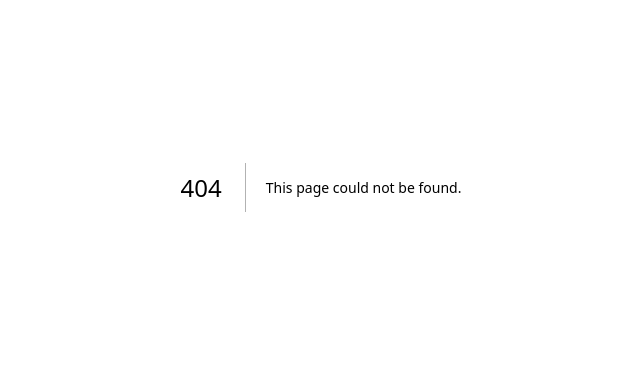
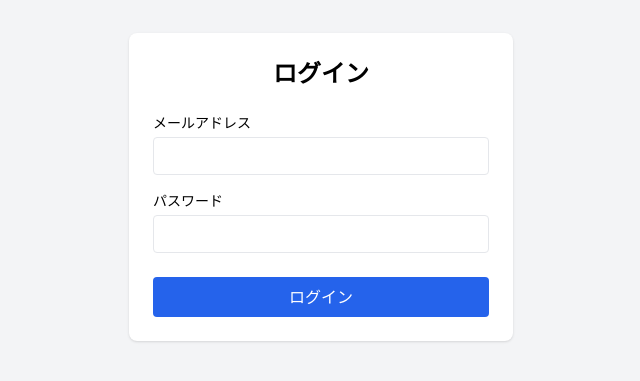
Before and after one commit to calltella/vercel-with-supabase, a Next.js app: page /login in a window 1280 px wide. Before the commit this address had no page. Shown: the part 213-594 px from the top of the page, without its empty margins (319-959 px from the left). Built offline with nearby package versions, Linux system fonts and the light colour scheme.

Commit message:
password login

```diff
--- /dev/null
+++ b/app/api/auth/[...nextauth]/route.ts
@@ -0,0 +1,2 @@
+import { handlers } from "@/auth" // Referring to the auth.ts we just created
+export const { GET, POST } = handlers
--- /dev/null
+++ b/app/login/page.tsx
@@ -0,0 +1,85 @@
+"use client";
+
+import { signIn } from "next-auth/react";
+import { useState } from "react";
+import { useRouter } from "next/navigation";
+
+export default function LoginPage() {
+  const router = useRouter();
+  const [email, setEmail] = useState("");
+  const [password, setPassword] = useState("");
+  const [error, setError] = useState<string | null>(null);
+  const [loading, setLoading] = useState(false);
+
+  const handleSubmit = async (e: React.FormEvent) => {
+    e.preventDefault();
+    setLoading(true);
+    setError(null);
+
+    const res = await signIn("credentials", {
+      email,
+      password,
+      redirect: false,
+    });
+
+    setLoading(false);
+
+    if (res?.error) {
+      setError("メールアドレスまたはパスワードが違います");
+      return;
+    }
+
+    router.push("/");
+  };
+
+  return (
+    <div className="flex min-h-screen items-center justify-center bg-gray-100">
+      <form
+        onSubmit={handleSubmit}
+        className="w-full max-w-sm rounded-lg bg-white p-6 shadow"
+      >
+        <h1 className="mb-6 text-center text-2xl font-bold">
+          ログイン
+        </h1>
+
+        {error && (
+          <p className="mb-4 text-sm text-red-600">{error}</p>
+        )}
+
+        <div className="mb-4">
+          <label className="mb-1 block text-sm font-medium">
+            メールアドレス
+          </label>
+          <input
+            type="email"
+            required
+            value={email}
+            onChange={(e) => setEmail(e.target.value)}
+            className="w-full rounded border px-3 py-2 text-sm focus:outline-none focus:ring focus:ring-blue-300"
+          />
+        </div>
+
+        <div className="mb-6">
+          <label className="mb-1 block text-sm font-medium">
+            パスワード
+          </label>
+          <input
+            type="password"
+            required
+            value={password}
+            onChange={(e) => setPassword(e.target.value)}
+            className="w-full rounded border px-3 py-2 text-sm focus:outline-none focus:ring focus:ring-blue-300"
+          />
+        </div>
+
+        <button
+          type="submit"
+          disabled={loading}
+          className="w-full rounded bg-blue-600 py-2 text-white hover:bg-blue-700 disabled:opacity-50"
+        >
+          {loading ? "ログイン中..." : "ログイン"}
+        </button>
+      </form>
+    </div>
+  );
+}
--- /dev/null
+++ b/auth.ts
@@ -0,0 +1,49 @@
+// /app/auth.ts
+import NextAuth from "next-auth";
+import Credentials from "next-auth/providers/credentials";
+
+import PostgresAdapter from "@auth/pg-adapter";
+import { Pool } from "pg";
+import { getUserFromDb } from "@/lib/utils/auth";
+
+const pool = new Pool({
+  connectionString: process.env.DATABASE_URL,
+  ssl: process.env.NODE_ENV === "production"
+    ? { rejectUnauthorized: false }
+    : false,
+});
+
+export const { handlers, signIn, signOut, auth } = NextAuth({
+  adapter: PostgresAdapter(pool),
+  providers: [
+    Credentials({
+      // You can specify which fields should be submitted, by adding keys to the `credentials` object.
+      // e.g. domain, username, password, 2FA token, etc.
+      credentials: {
+        email: {},
+        password: {},
+      },
+      authorize: async (credentials) => {
+        //let user = null;
+
+        const { email, password } = credentials;
+
+        if (typeof email !== "string" || typeof password !== "string") {
+          throw new Error("メールアドレスまたはパスワードの型が不正です");
+        }
+
+        // logic to verify if the user exists
+        const user = await getUserFromDb(email, password);
+
+        if (!user) {
+          // No user found, so this is their first attempt to login
+          // Optionally, this is also the place you could do a user registration
+          throw new Error("Invalid credentials.");
+        }
+
+        // return user object with their profile data
+        return user;
+      },
+    }),
+  ],
+});
--- /dev/null
+++ b/lib/utils/auth.ts
@@ -0,0 +1,42 @@
+import { prisma } from "@/lib/prisma";
+import bcrypt from "bcryptjs";
+
+/**
+ * メールアドレスとハッシュ化前パスワードでユーザーを取得
+ * @param email string
+ * @param password string（平文）
+ */
+export async function getUserFromDb(
+  email: string,
+  password: string
+) {
+  // ユーザー取得
+  const user = await prisma.user.findUnique({
+    where: {
+      email,
+    },
+  });
+
+  if (!user) {
+    return null;
+  }
+
+  if (!user.passwordHash) {
+    return null;
+  }
+
+  // パスワード検証
+  const isValid = await bcrypt.compare(password, user.passwordHash);
+
+  if (!isValid) {
+    return null;
+  }
+
+  // NextAuth が要求する user オブジェクトを返す
+  return {
+    id: user.id.toString(), // NextAuth は string を期待
+    name: user.name,
+    email: user.email,
+    avatarUrl: user.avatarUrl,
+  };
+}
```
Also changed, not shown: lib/utils.ts (deleted, +0 -11 lines), package.json (+6 -1 lines), proxy.ts (added, +45 -0 lines), 1 other file (tests, documents, lock files or other folders).
